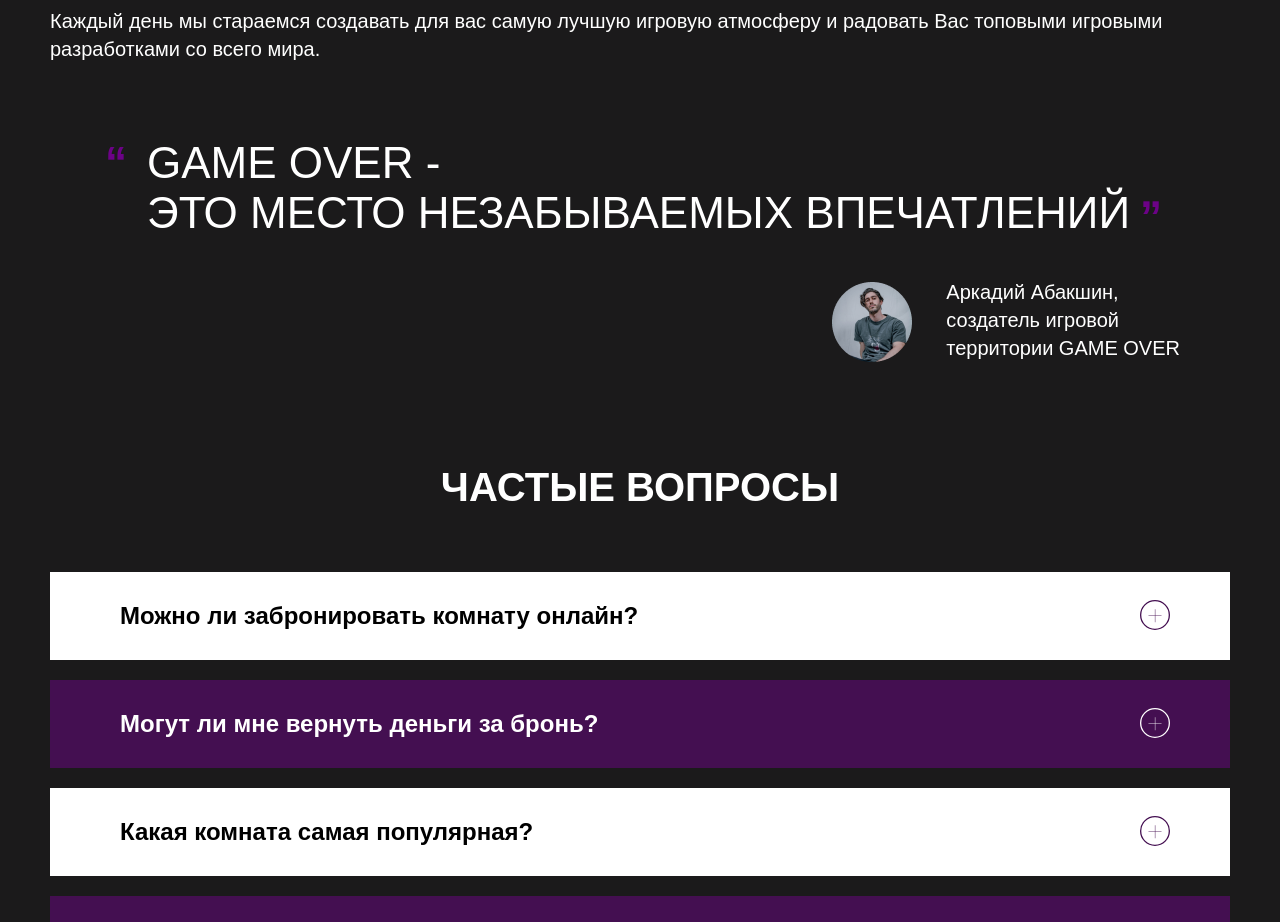
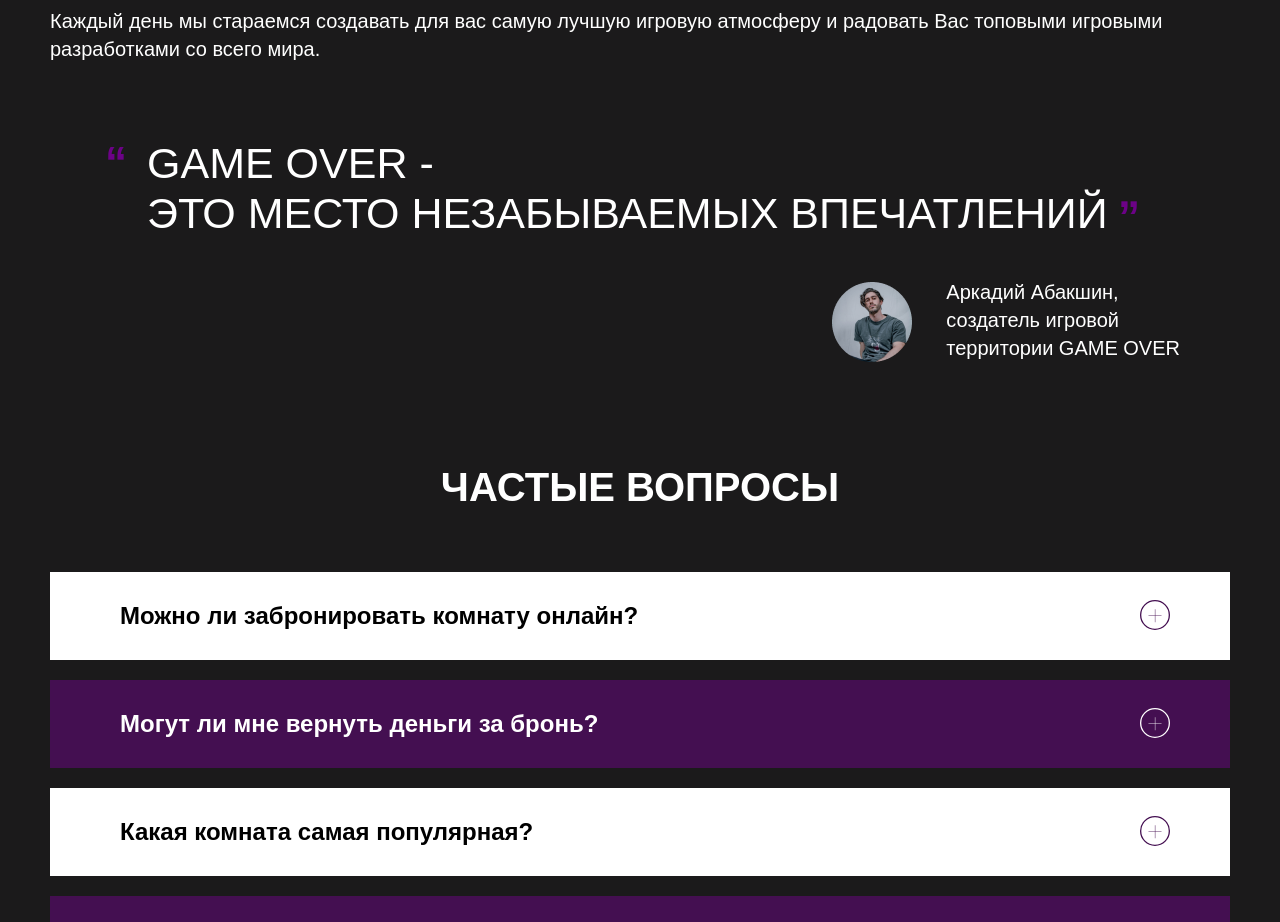
Before and after one commit to Nikolay8833/learningMethedModule2_8_1, a plain HTML site: page index.html in a window 1280 px wide. Shown: the part 5020-5942 px from the top of the page. Drawn offline with Linux system fonts and the light colour scheme.

Commit message:
modified

```diff
--- a/css/style.css
+++ b/css/style.css
@@ -15,6 +15,11 @@
   margin: 145px auto 50px;
 }
 
+.bg-1 {
+  background: url("../img/bg-1.png") no-repeat right top 65px ;
+  height: 762px;
+}
+
 .title {
   font-weight: 900;
   font-size: 135px;
@@ -25,11 +30,6 @@
   font-size: 28px;
   padding-left: 100px;
   line-height: 50px;
-}
-
-.bg-1 {
-  background: url("../img/bg-1.png") no-repeat right top 65px ;
-  height: 762px;
 }
 
 .section-title {
@@ -97,7 +97,7 @@
 }
 
 .quote-text {
-  font-size: 44px;
+  font-size: 43px;
   line-height: 50px;
   text-transform: uppercase;
   padding-left: 55px;
--- a/index.html
+++ b/index.html
@@ -12,7 +12,7 @@
 </head>
 
 <body>
-  <article class="container">
+  <div class="container">
     <div class="bg-1">
       <h1 class="title">GAME OVER</h1>
       <p class="subtitle">Новый формат игр и отдыха</p>
@@ -234,7 +234,7 @@
         </a>
       </li>
     </ul>
-  </article>
+  </div>
 </body>
 
 </html>
```
